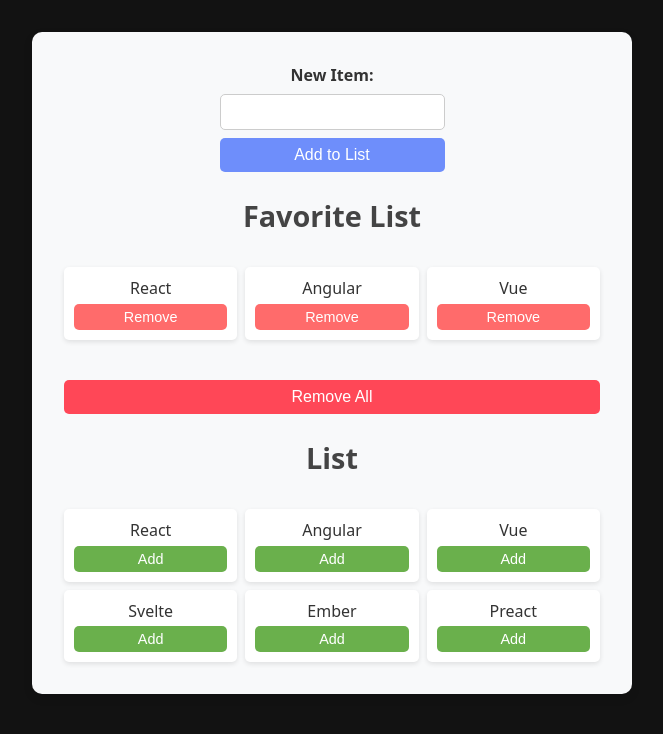
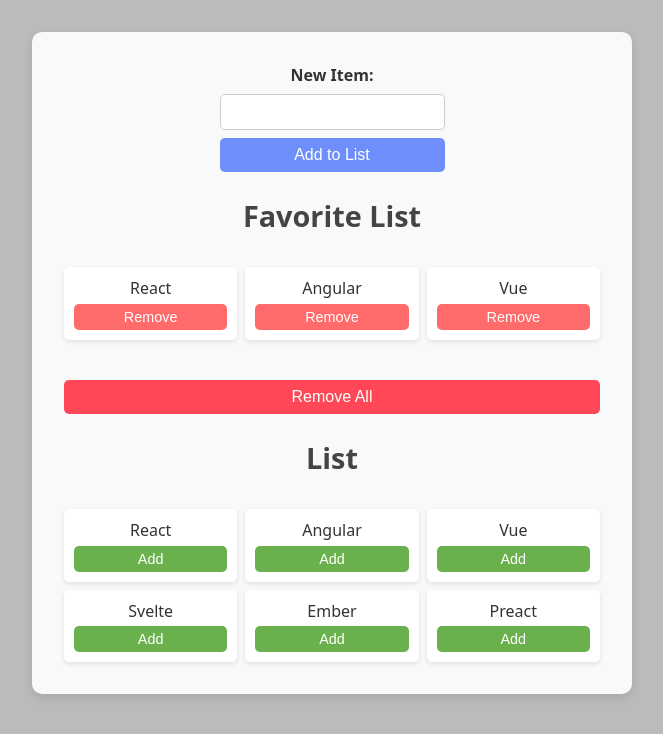
Before and after one commit to Espadv69/useState-Intermediate, a React (Vite) app in the folder DynamicFavorites/: page / in a window 1280 px wide. Shown: the top 734 px of the page, without its empty margins (308-971 px from the left). Built offline with nearby package versions, Linux system fonts and the light colour scheme; the HTML template or start-up script is replaced by a standard one.

Commit message:
Change background color from dark to light in CSS variables

```diff
--- a/DynamicFavorites/src/index.css
+++ b/DynamicFavorites/src/index.css
@@ -1,6 +1,6 @@
 :root {
   --font: system-ui, sans-serif;
-  --bg: #121212;
+  --bg: #bbbbbb;
 }
 
 *,
```
